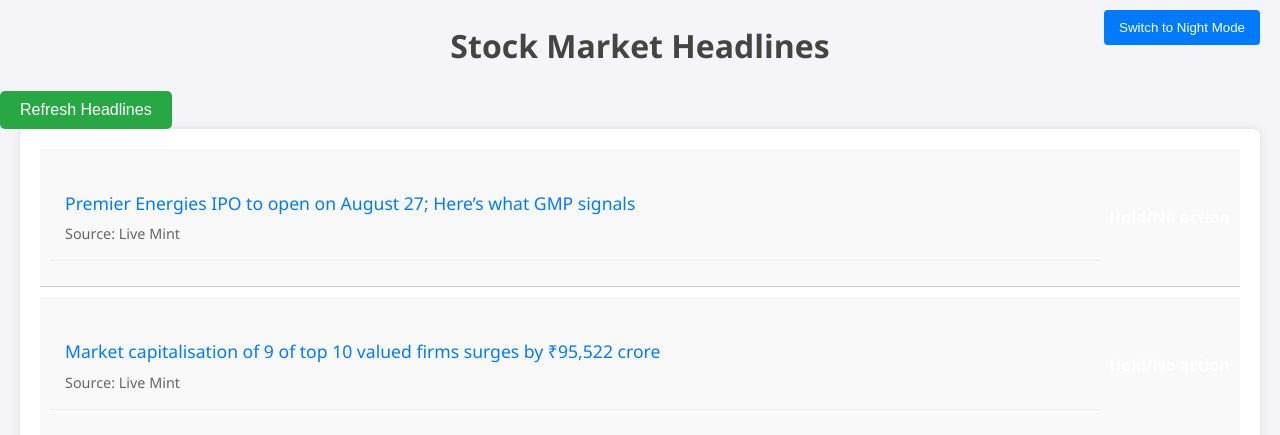
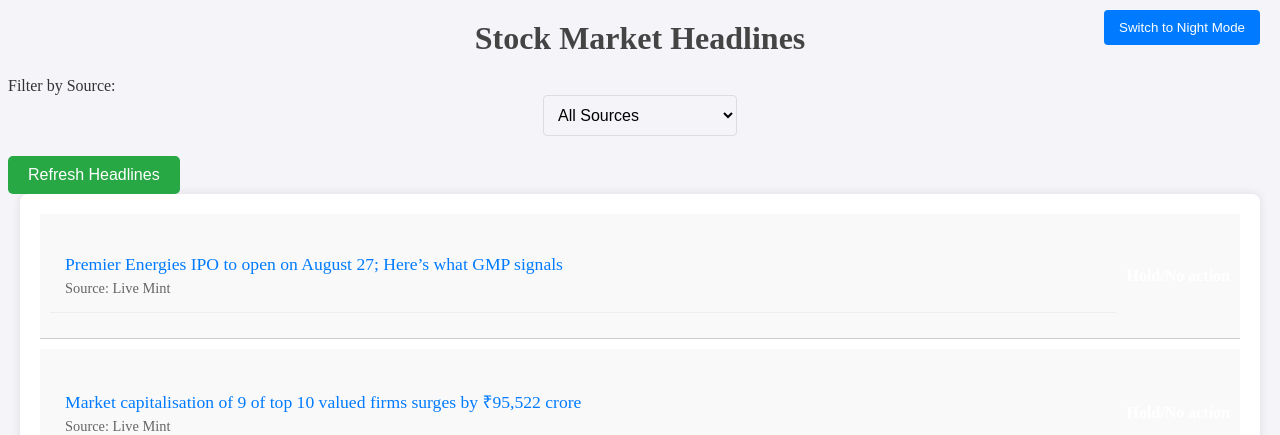
Before and after one commit to Terminator1601/news-scrapper, a Flask app: page / in a window 1280 px wide. Shown: the top 435 px of the page. Run offline with Flask 3, Linux system fonts and the light colour scheme.

Commit message:
added source dropdown

```diff
--- a/app.py
+++ b/app.py
@@ -11,7 +11,11 @@ ITEMS_PER_PAGE = 10  # Number of headlines per page
 def index():
     # Get the page number from the URL, default to 1
     page = int(request.args.get('page', 1))
+    # Get the selected source from the URL
+    selected_source = request.args.get('source', '')
+
     headlines = []
+    unique_sources = set()  # Set to store unique sources
 
     # Read and filter headlines labeled as 'stocks'
     with open('./headlines/result_file.csv', 'r', encoding='utf-8') as file:
@@ -20,6 +24,16 @@ def index():
         for row in reader:
             if row[3] == 'stocks':  # Only include headlines labeled as 'stocks'
                 headlines.append(row)
+                # Collect unique sources from the 'Source' column
+                unique_sources.add(row[0])
+
+    # Convert set to a sorted list for dropdown options
+    unique_sources = sorted(unique_sources)
+
+    # Filter headlines by the selected source if one is chosen
+    if selected_source:
+        headlines = [
+            headline for headline in headlines if headline[0] == selected_source]
 
     # Calculate the start and end index for pagination
     start_index = (page - 1) * ITEMS_PER_PAGE
@@ -30,7 +44,14 @@ def index():
 
     total_pages = (len(headlines) + ITEMS_PER_PAGE - 1) // ITEMS_PER_PAGE
 
-    return render_template('index.html', headlines=paginated_headlines, page=page, total_pages=total_pages)
+    return render_template(
+        'index.html',
+        headlines=paginated_headlines,
+        unique_sources=unique_sources,
+        selected_source=selected_source,
+        page=page,
+        total_pages=total_pages
+    )
 
 
 @app.route('/run_script', methods=['POST'])
--- a/static/styles.css
+++ b/static/styles.css
@@ -1,4 +1,4 @@
-/* Base styles */
+Base styles
 body {
   font-family: "Segoe UI", Tahoma, Geneva, Verdana, sans-serif;
   margin: 0;
@@ -273,7 +273,7 @@ h1.night {
 .day .status, .night .status {
     color: inherit;
 }
-.headline-container {
+.headline-container  {
     display: flex;
     justify-content: space-between;
     align-items: center;
@@ -282,7 +282,7 @@ h1.night {
     border-bottom: 1px solid #ccc;
 }
 
-.headline {
+.headline  {
     flex-grow: 1;
 }
 
@@ -380,3 +380,22 @@ h1.night {
         box-shadow: .2em -.2em 0 0 currentcolor;
     }
 }
+
+
+
+/* Dropdown styles */
+.dropdown {
+  padding: 10px;
+  font-size: 1em;
+  border-radius: 4px;
+  border: 1px solid #ddd;
+  margin-bottom: 20px;
+  display: block;
+  margin: 0 auto 20px;
+  background-color: #f4f4f9;
+  transition: background-color 0.3s, border-color 0.3s;
+}
+
+.dropdown:hover {
+  border-color: #007bff;
+}
--- a/templates/index.html
+++ b/templates/index.html
@@ -1,4 +1,4 @@
-<!DOCTYPE html>
+<!-- <!DOCTYPE html>
 <html lang="en">
 <head>
     <meta charset="UTF-8">
@@ -10,16 +10,28 @@
     <button class="theme-toggle" onclick="toggleTheme()">Switch to Night Mode</button>
     <h1>Stock Market Headlines</h1>
 
-    <!-- Form to trigger the Python function -->
+
+    <form id="filter-form" action="{{ url_for('index') }}" method="get">
+        <label for="source">Filter by Source:</label>
+        <select name="source" id="source" onchange="this.form.submit()">
+            <option value="">All Sources</option>
+            {% for source in unique_sources %}
+                <option value="{{ source }}" {% if source == selected_source %}selected{% endif %}>{{ source }}</option>
+            {% endfor %}
+        </select>
+    </form>
+
+
     <form id="refresh-form" action="{{ url_for('run_script') }}" method="post" onsubmit="showLoader()">
         <button type="submit" class="run-script-button">Refresh Headlines</button>
     </form>
 
-    <!-- Loader -->
+
     <div id="loader" class="loader" style="display:none;"></div>
 
     <div id="headlines">
         {% for headline in headlines %}
+            {% if not selected_source or headline[0] == selected_source %}
                 <div class="headline-container">
                     <div class="headline">
                         {% if headline[2] != 'N/A' %}
@@ -35,20 +47,151 @@
                         </span>
                     </div>
                 </div>
+            {% endif %}
         {% endfor %}
     </div>
 
     <div class="pagination">
         {% if page > 1 %}
-            <a href="{{ url_for('index', page=page-1) }}">Previous</a>
+            <a href="{{ url_for('index', page=page-1, source=selected_source) }}">Previous</a>
         {% endif %}
 
         {% for p in range(1, total_pages + 1) %}
-            <a href="{{ url_for('index', page=p) }}" class="{% if p == page %}active{% endif %}"> {{ p }}</a>
+            <a href="{{ url_for('index', page=p, source=selected_source) }}" class="{% if p == page %}active{% endif %}"> {{ p }}</a>
         {% endfor %}
 
         {% if page < total_pages %}
-            <a href="{{ url_for('index', page=page+1) }}">Next</a>
+            <a href="{{ url_for('index', page=page+1, source=selected_source) }}">Next</a>
+        {% endif %}
+    </div>
+
+    <script>
+        function toggleTheme() {
+            const body = document.body;
+            const toggleButton = document.querySelector('.theme-toggle');
+            const isDay = body.classList.contains('day');
+
+            if (isDay) {
+                body.classList.remove('day');
+                body.classList.add('night');
+                toggleButton.textContent = "Switch to Day Mode";
+                localStorage.setItem('theme', 'night');
+            } else {
+                body.classList.remove('night');
+                body.classList.add('day');
+                toggleButton.textContent = "Switch to Night Mode";
+                localStorage.setItem('theme', 'day');
+            }
+
+            document.querySelectorAll('h1, #headlines, .headline, .headline a, .source, .pagination a').forEach(element => {
+                if (isDay) {
+                    element.classList.remove('day');
+                    element.classList.add('night');
+                } else {
+                    element.classList.remove('night');
+                    element.classList.add('day');
+                }
+            });
+        }
+
+        function loadTheme() {
+            const storedTheme = localStorage.getItem('theme') || 'day';
+            const body = document.body;
+            const toggleButton = document.querySelector('.theme-toggle');
+
+            if (storedTheme === 'night') {
+                body.classList.add('night');
+                toggleButton.textContent = "Switch to Day Mode";
+            } else {
+                body.classList.add('day');
+                toggleButton.textContent = "Switch to Night Mode";
+            }
+
+            document.querySelectorAll('h1, #headlines, .headline, .headline a, .source, .pagination a').forEach(element => {
+                element.classList.add(storedTheme);
+            });
+        }
+
+        function showLoader() {
+            document.getElementById('loader').style.display = 'block';
+        }
+
+        window.onload = loadTheme;
+    </script>
+</body>
+</html> -->
+
+
+
+
+
+
+
+
+<!DOCTYPE html>
+<html lang="en">
+<head>
+    <meta charset="UTF-8">
+    <meta name="viewport" content="width=device-width, initial-scale=1.0">
+    <title>Stock Market Headlines</title>
+    <link rel="stylesheet" href="{{ url_for('static', filename='styles.css') }}">
+</head>
+<body>
+    <button class="theme-toggle" onclick="toggleTheme()">Switch to Night Mode</button>
+    <h1>Stock Market Headlines</h1>
+
+    <!-- Dropdown for selecting source -->
+    <form id="filter-form" action="{{ url_for('index') }}" method="get">
+        <label for="source">Filter by Source:</label>
+        <select name="source" id="source" onchange="this.form.submit()" class="dropdown">
+            <option value="">All Sources</option>
+            {% for source in unique_sources %}
+                <option value="{{ source }}" {% if source == selected_source %}selected{% endif %}>{{ source }}</option>
+            {% endfor %}
+        </select>
+    </form>
+
+    <!-- Form to trigger the Python function -->
+    <form id="refresh-form" action="{{ url_for('run_script') }}" method="post" onsubmit="showLoader()">
+        <button type="submit" class="run-script-button">Refresh Headlines</button>
+    </form>
+
+    <!-- Loader -->
+    <div id="loader" class="loader" style="display:none;"></div>
+
+    <div id="headlines">
+        {% for headline in headlines %}
+            {% if not selected_source or headline[0] == selected_source %}
+                <div class="headline-container">
+                    <div class="headline">
+                        {% if headline[2] != 'N/A' %}
+                            <a href="{{ headline[2] }}" target="_blank">{{ headline[1] }}</a>
+                        {% else %}
+                            <h3>{{ headline[1] }}</h3>
+                        {% endif %}
+                        <span class="source">Source: {{ headline[0] }}</span>
+                    </div>
+                    <div class="result">
+                        <span class="{% if headline[4] == 'Buy shares of the company' %}buy{% elif headline[4] == 'Sell shares of the company' %}sell{% else %}hold{% endif %}">
+                            {{ headline[4] }}
+                        </span>
+                    </div>
+                </div>
+            {% endif %}
+        {% endfor %}
+    </div>
+
+    <div class="pagination">
+        {% if page > 1 %}
+            <a href="{{ url_for('index', page=page-1, source=selected_source) }}">Previous</a>
+        {% endif %}
+
+        {% for p in range(1, total_pages + 1) %}
+            <a href="{{ url_for('index', page=p, source=selected_source) }}" class="{% if p == page %}active{% endif %}"> {{ p }}</a>
+        {% endfor %}
+
+        {% if page < total_pages %}
+            <a href="{{ url_for('index', page=page+1, source=selected_source) }}">Next</a>
         {% endif %}
     </div>
 
```
Lines whose indentation alone changed are shown as unchanged.
